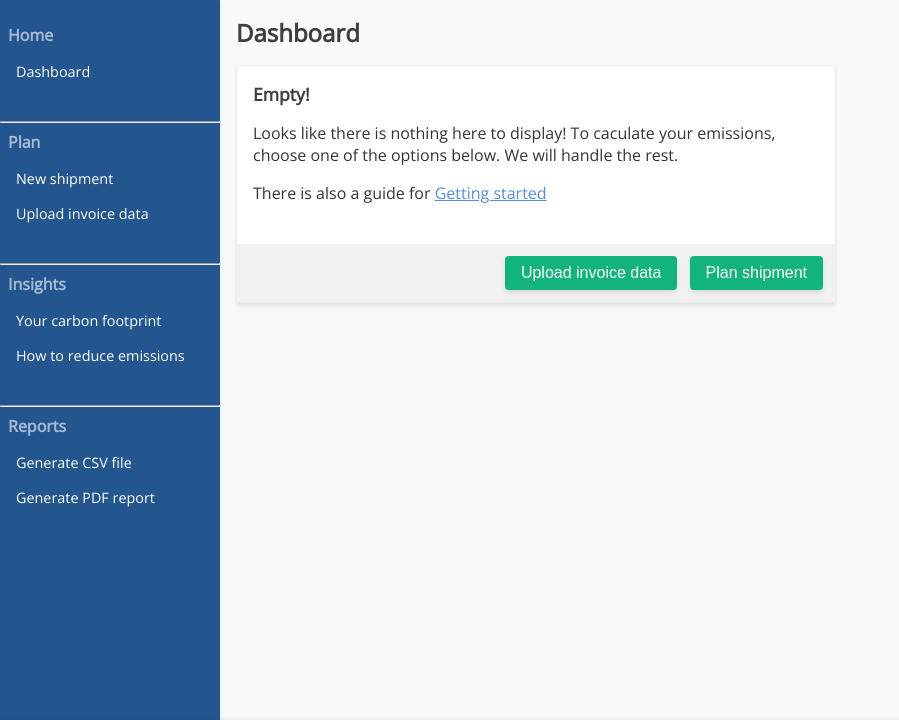
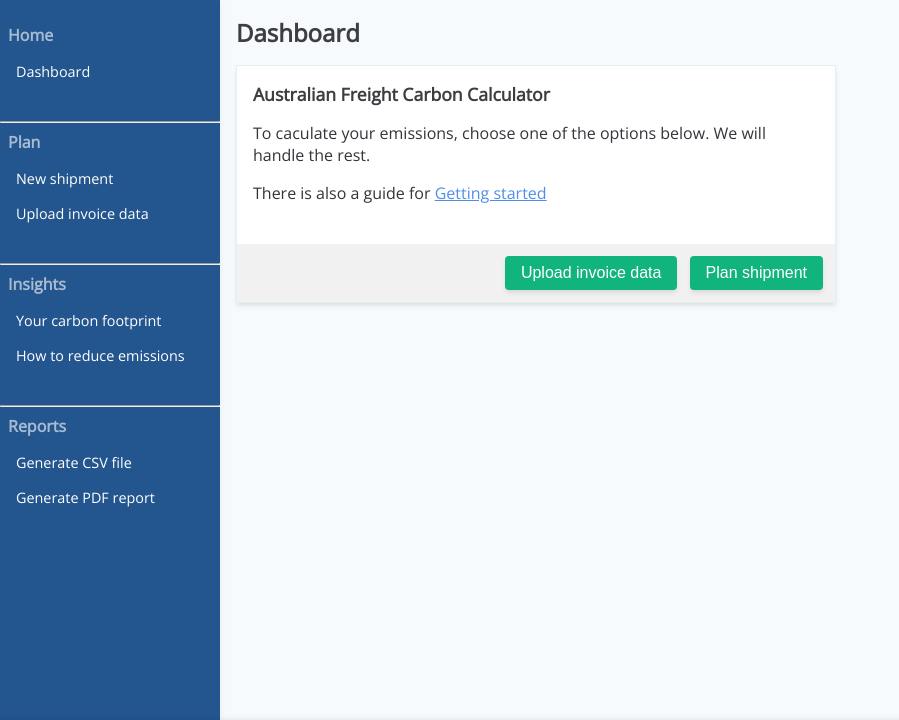
Before and after one commit to nestcx/freight-carbon-emission-calculator, a Flask app: template Prototype/flaskr/templates/dashboard.html in a window 1280 px wide. Shown: the part 40-760 px from the top of the page, without its empty margins (0-899 px from the left). Run offline with Flask 2, Linux system fonts and the light colour scheme; the template is opened without the code that fills it, so the values that code supplies are empty.

Commit message:
no message

```diff
--- a/Prototype/flaskr/templates/dashboard.html
+++ b/Prototype/flaskr/templates/dashboard.html
@@ -49,9 +49,9 @@
         <h2 class="dashboard--page--title">Dashboard</h2>
         <div class="module--container module--user-intro">
           <div class="module--content">
-            <h3 class="module--title">Empty!</h3>
+            <h3 class="module--title">Australian Freight Carbon Calculator</h3>
             <p>
-              Looks like there is nothing here to display! To caculate your emissions, choose one of the options below. We will handle the rest.
+              To caculate your emissions, choose one of the options below. We will handle the rest.
             </p>
             <p>
               There is also a guide for <a href="/">Getting started</a>
@@ -86,10 +86,6 @@
               onClick="changeScreen('screen-upload-data', 'screen-data-page')">Upload data</button>
             </div>
         </div>
-          <!--
-                Comment by Sai, the code is for the file upload, for when we work later on
-                type="submit" form="file-upload" value="Submit"
-              -->
       </div>
 
       <!-- plan shipment location screen -->
```
